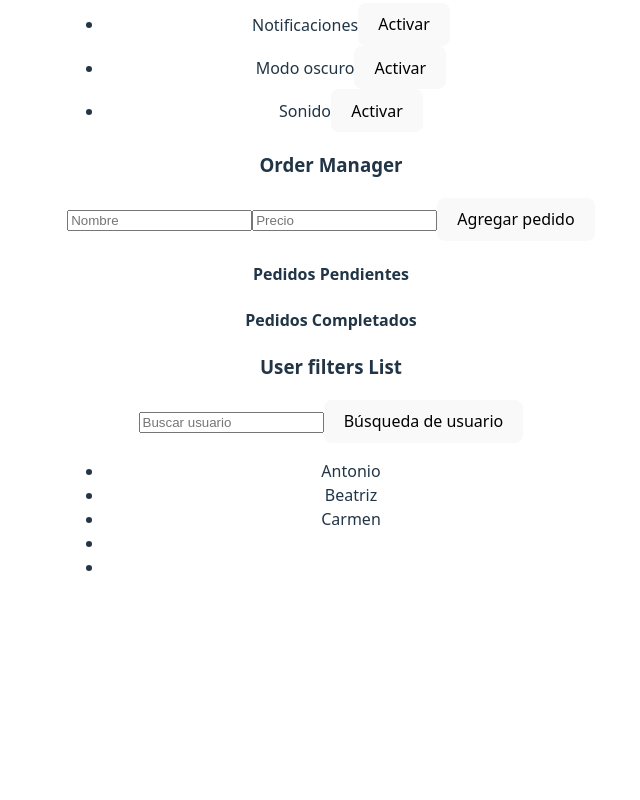
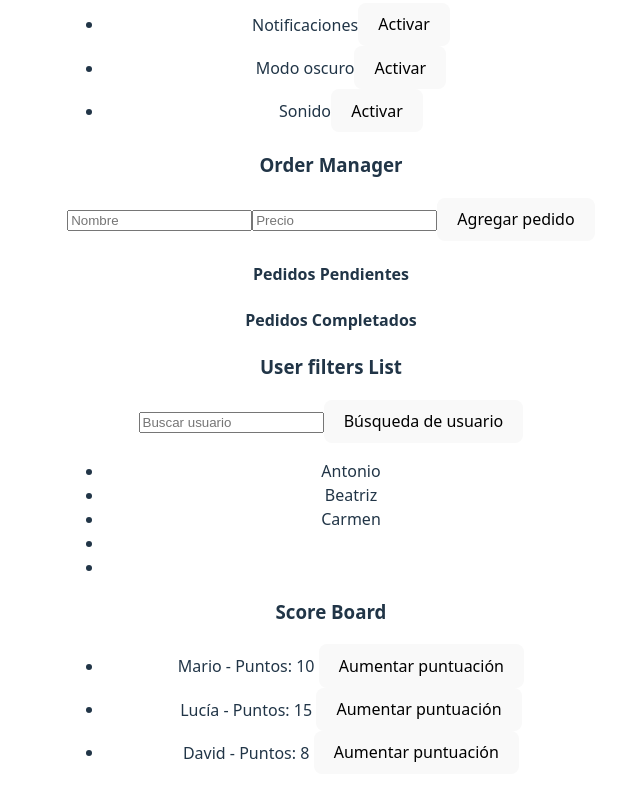
Before and after one commit to laura-gavilan/conditionals-react, a React (Vite) app: page / in a window 1280 px wide. Shown: the part 1321-2121 px from the top of the page, without its empty margins (309-949 px from the left). Before the commit the page ends 1948 px from the top, so only its background shows below. Built offline with nearby package versions, Linux system fonts and the light colour scheme.

Commit message:
add(component): add ScoreBoard.jsx componenet

```diff
--- a/src/App.jsx
+++ b/src/App.jsx
@@ -5,6 +5,7 @@ import { NamesList } from './components/NameList/NameList'
 import { OrderManager } from './components/OrderManager/OrderManager'
 import { ProductList } from './components/ProductList/ProductList'
 import { RemoveItemList } from './components/RemoveItemList/RemoveItemList'
+import { ScoreBoard } from './components/ScoreBoard/ScoreBoard'
 import { TaskList } from './components/TaskList/TaskList'
 import { ToggleItemList } from './components/ToggleItemsList/ToggleItemsList'
 import { UserFiltersList } from './components/UserFiltersList/UserFiltersList'
@@ -32,6 +33,8 @@ export const App = () => {
       <OrderManager/>
 
       <UserFiltersList/>
+
+      <ScoreBoard/>
     </div>
   )
 }
--- /dev/null
+++ b/src/components/ScoreBoard/ScoreBoard.jsx
@@ -0,0 +1,38 @@
+import { useState } from "react";
+
+const players = [
+    { id: 1, name: "Mario", score: 10 },
+    { id: 2, name: "Lucía", score: 15 },
+    { id: 3, name: "David", score: 8 }
+];
+
+export const ScoreBoard = () => {
+    const [playersList, setPlayersList] = useState(players);
+
+    const increaseScore = (id) => {
+        const updatedPlayers = playersList.map(player =>
+            player.id === id
+                ? { ...player, score: player.score + 1 }
+                : player
+        );
+        setPlayersList(updatedPlayers);
+    };
+
+    const handleOnClick = (id) => () => {
+        increaseScore(id);
+    };
+
+    return (
+        <div>
+            <h3>Score Board</h3>
+            <ul>
+                {playersList.map(({ id, name, score }) => (
+                    <li key={id}>
+                        {name} - Puntos: {score}{" "}
+                        <button onClick={handleOnClick(id)}>Aumentar puntuación</button>
+                    </li>
+                ))}
+            </ul>
+        </div>
+    );
+};
```
Also changed, not shown: src/components/ScoreBoard/ScoreBoard.css (added).
